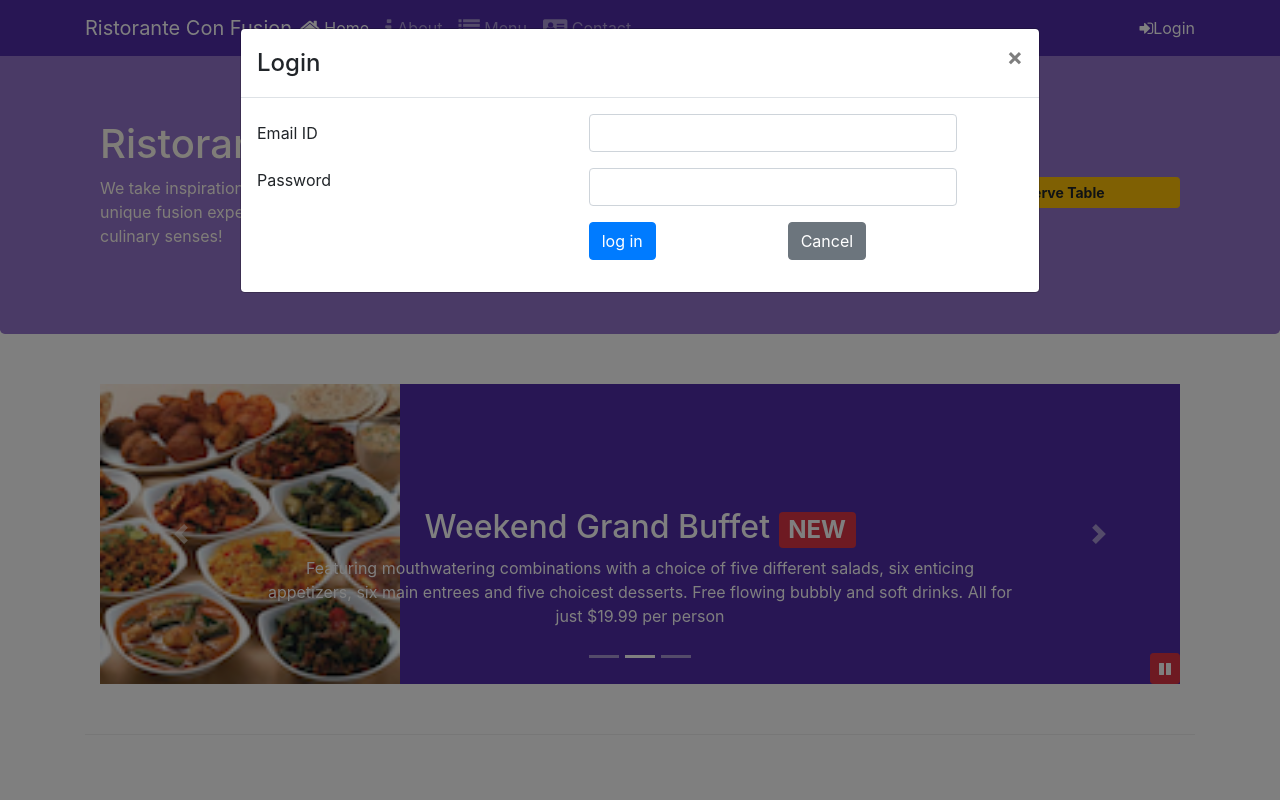
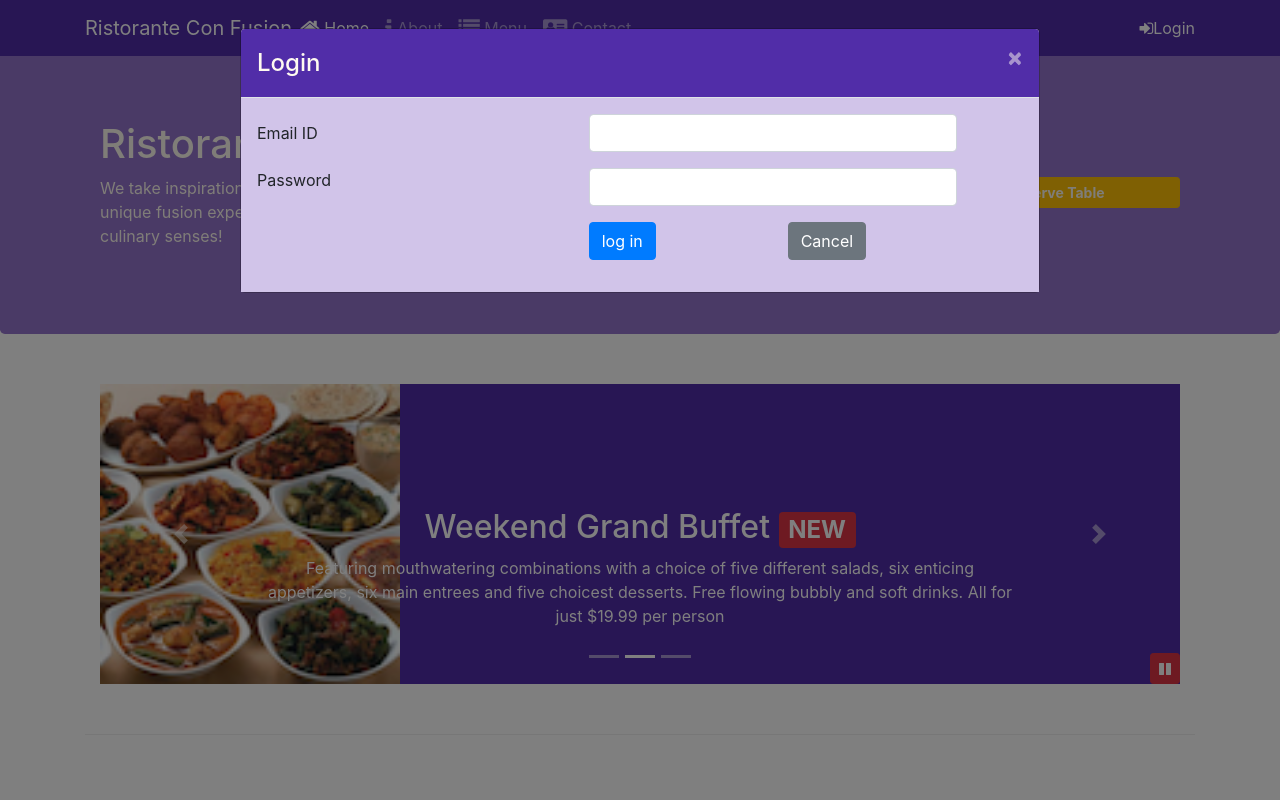
Before and after one commit to Himrajgogoi/bootstrap, a website: page index.html in a window 1280 px wide. Both pictures are taken after a click on the link "Login". Shown: the top 800 px of the page. Drawn offline with nearby package versions, Linux system fonts and the light colour scheme.

Commit message:
NPM scripts1

```diff
--- a/aboutus.html
+++ b/aboutus.html
@@ -281,6 +281,7 @@
     <script src="node_modules/jquery/dist/jquery.slim.min.js"></script>
     <script src="node_modules/popper.js/dist/umd/popper.min.js"></script>
     <script src="node_modules/bootstrap/dist/js/bootstrap.min.js"></script>
+    <script src="js/scripts.js"></script>
 </body>
 
 </html>
--- a/css/styles.scss
+++ b/css/styles.scss
@@ -70,3 +70,15 @@ body {
     position: absolute;
     bottom: 0px;
 }
+
+.modal-header {
+    background-color: $background-dark;
+    color: floralwhite;
+    button {
+        color: floralwhite;
+    }
+}
+
+.modal-body {
+    background-color: $background-pale;
+}
--- a/index.html
+++ b/index.html
@@ -32,7 +32,7 @@
 
                 </ul>
                 <span class="navbar-text">
-                    <a data-toggle="modal" data-target="#loginModal">
+                    <a id="login">
                         <span class="fa fa-sign-in"></span>Login
                 </a>
                 </span>
@@ -198,7 +198,7 @@
                     <img src="img/logo.png" class="img-fluid">
                 </div>
                 <div class="col-12 col-sm-3 align-self-center">
-                    <a role="button" class="btn btn-block btn-warning btn-sm" href="#formmodal" data-toggle="modal"><strong>Reserve Table</strong></a>
+                    <a role="button" class="btn btn-block btn-warning btn-sm" id="reserve"><strong>Reserve Table</strong></a>
                 </div>
             </div>
         </div>
@@ -367,30 +367,7 @@
     <script src="node_modules/jquery/dist/jquery.slim.min.js"></script>
     <script src="node_modules/popper.js/dist/umd/popper.min.js"></script>
     <script src="node_modules/bootstrap/dist/js/bootstrap.min.js"></script>
-
-    <script>
-        $(document).ready(function() {
-            $('#mycarousel').carousel({
-                interval: 2000
-            });
-            $('#carouselButton').click(function() {
-                if ($('#carouselButton').children('span').hasClass('fa-pause')) {
-                    $('#mycarousel').carousel('pause');
-                    $('#carouselButton').children('span').removeClass('fa-pause');
-                    $('#carouselButton').children('span').addClass('fa-play');
-
-                } else if ($('#carouselButton').children('span').hasClass('fa-play')) {
-                    $('#mycarousel').carousel('cycle');
-                    $('#carouselButton').children('span').removeClass('fa-play');
-                    $('#carouselButton').children('span').addClass('fa-pause');
-
-                }
-            });
-        });
-    </script>
-
-
-
+    <script src="js/scripts.js"></script>
 </body>
 
 </html>
--- /dev/null
+++ b/js/scripts.js
@@ -0,0 +1,24 @@
+$(document).ready(function() {
+    $('#mycarousel').carousel({
+        interval: 2000
+    });
+    $('#carouselButton').click(function() {
+        if ($('#carouselButton').children('span').hasClass('fa-pause')) {
+            $('#mycarousel').carousel('pause');
+            $('#carouselButton').children('span').removeClass('fa-pause');
+            $('#carouselButton').children('span').addClass('fa-play');
+
+        } else if ($('#carouselButton').children('span').hasClass('fa-play')) {
+            $('#mycarousel').carousel('cycle');
+            $('#carouselButton').children('span').removeClass('fa-play');
+            $('#carouselButton').children('span').addClass('fa-pause');
+
+        }
+    });
+    $('#login').click(function() {
+        $('#loginModal').modal('show');
+    });
+    $('#reserve').click(function() {
+        $('#formmodal').modal('show');
+    });
+});
```
Also changed, not shown: contactus.html (+1 -0 lines), package.json (+7 -3 lines), css/styles.css, 1 other file.
